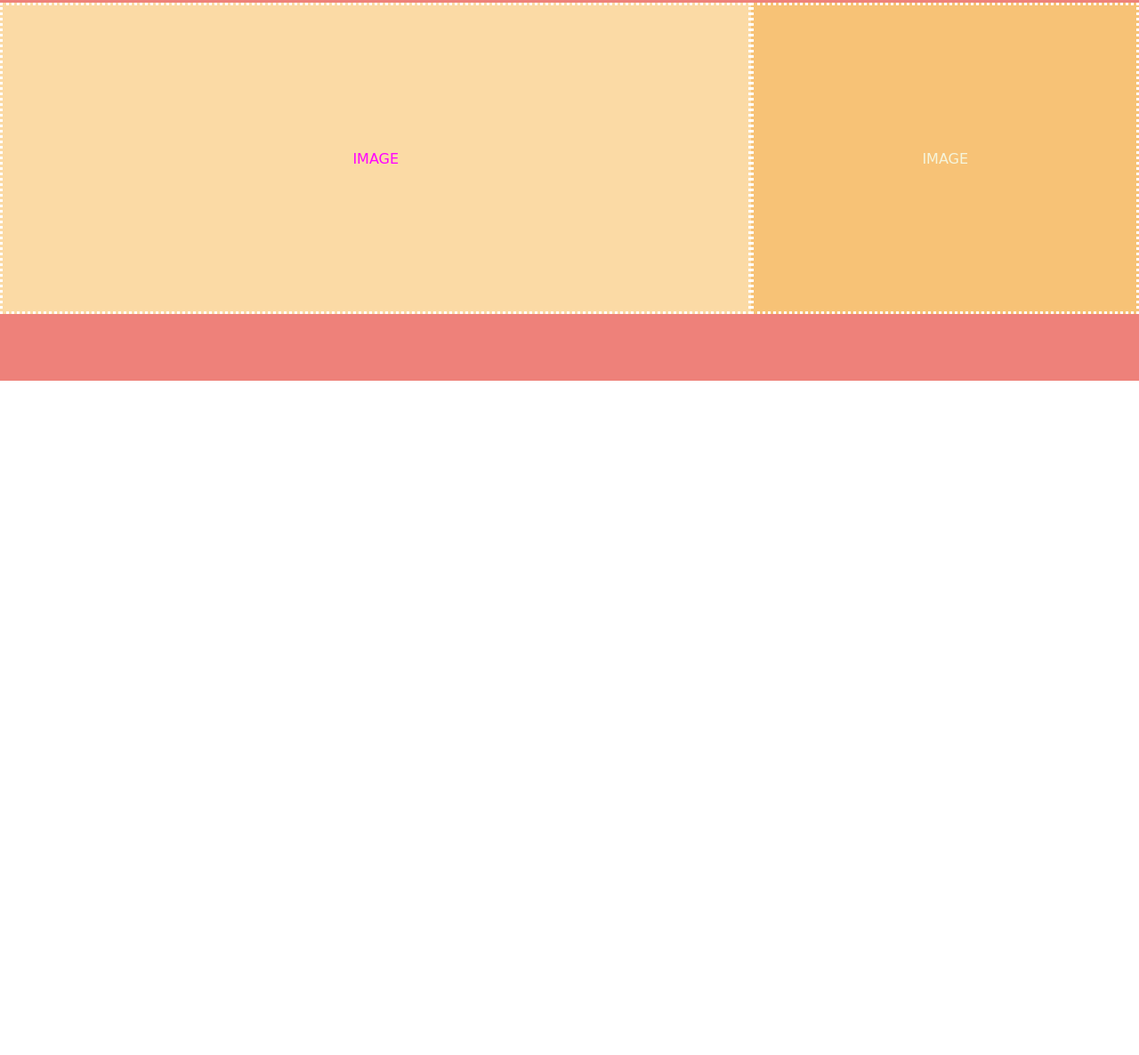
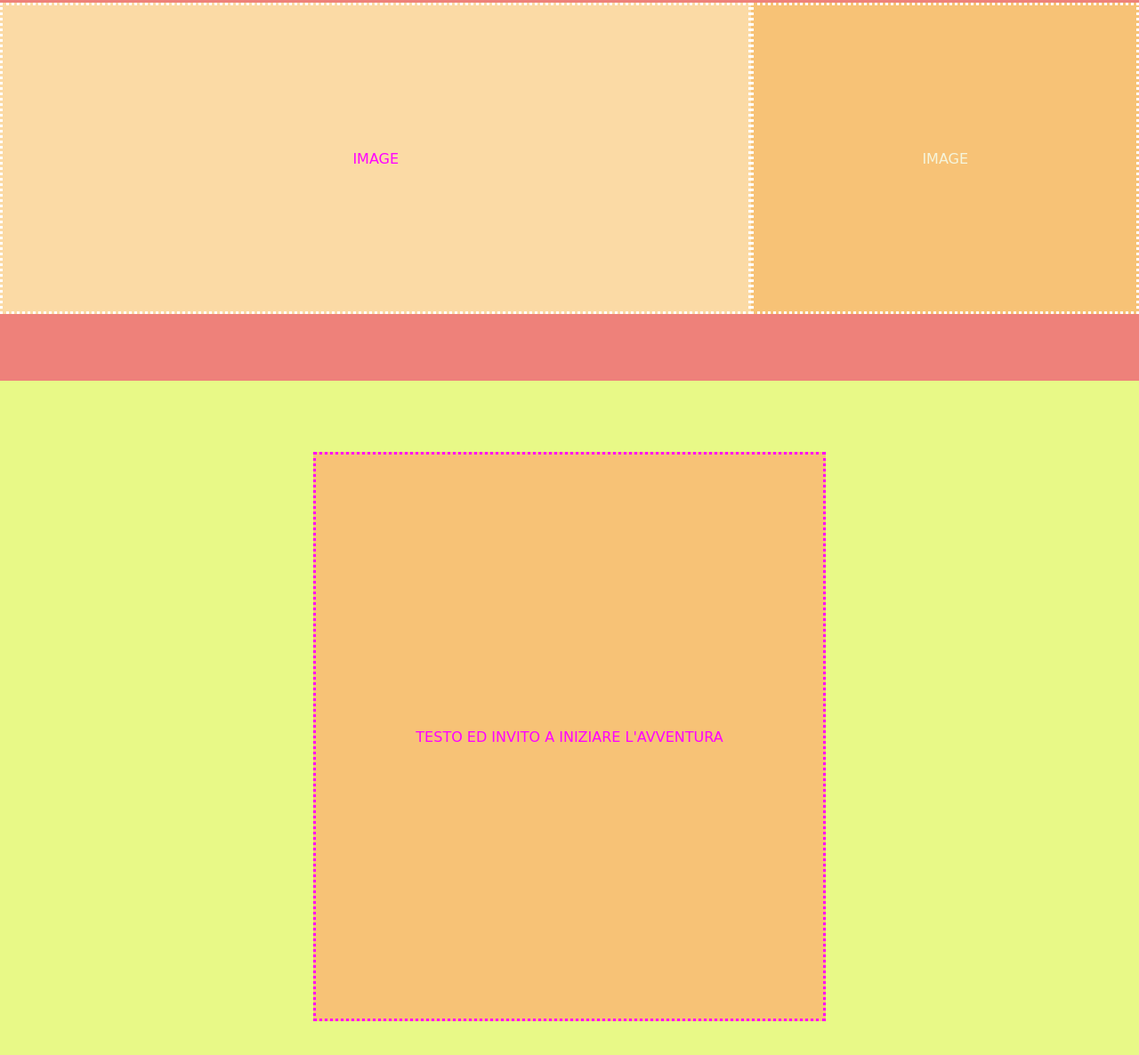
Before and after one commit to saranazli/htmlcss-struttura-discord, a plain HTML site: page screen/index.html in a window 1280 px wide. Shown: the part 1672-2858 px from the top of the page at 89% size. Before the commit the page ends 2100 px from the top, so only its background shows below. Drawn offline with Linux system fonts and the light colour scheme; a web font is replaced by a local one.

Commit message:
[add] the rel end to main section

```diff
--- a/screen/index.html
+++ b/screen/index.html
@@ -56,7 +56,7 @@
 
     </section>
 
-   <!-- sezione THE SPECE  -->
+  <!-- sezione THE SPECE  -->
     <section class="the-space">
 
       <div class="the-space img-space">
@@ -83,7 +83,6 @@
     </section>
 
   <!-- sezione COMUNITY -->
-
     <section class="community">
 
       <div class="community img-community">
@@ -96,7 +95,23 @@
 
     </section>
 
+  <!-- sezione READY TO START  -->
+    <section class="ready">
+
+      <div class="ready unique-ready-element">
+        testo ed invito a iniziare l'avventura
+      </div>
+
+    </section>
+
   </main>
+
+  <footer>
+
+    <section class="social">
+
+    </section>
+  </footer>
 
 </body>
 </html>
--- a/screen/style/main.css
+++ b/screen/style/main.css
@@ -173,3 +173,27 @@ li{
   border-style: dotted;
   border-color: white;
 }
+
+/* READY TO START section */
+
+.ready{
+  display: flex;
+  justify-content: center;
+  align-items: center;
+  background-color: rgba(232,249,135,255);
+  height: 800px;
+}
+
+.ready.unique-ready-element{
+  display: flex;
+  border-style: dotted;
+  border-color: fuchsia;
+  background-color: rgba(247,194,118,255);
+  width: 45%;
+  height: 80%;
+  justify-content: center;
+  align-items: center;
+  color: fuchsia;
+}
+
+/* footer */
```
